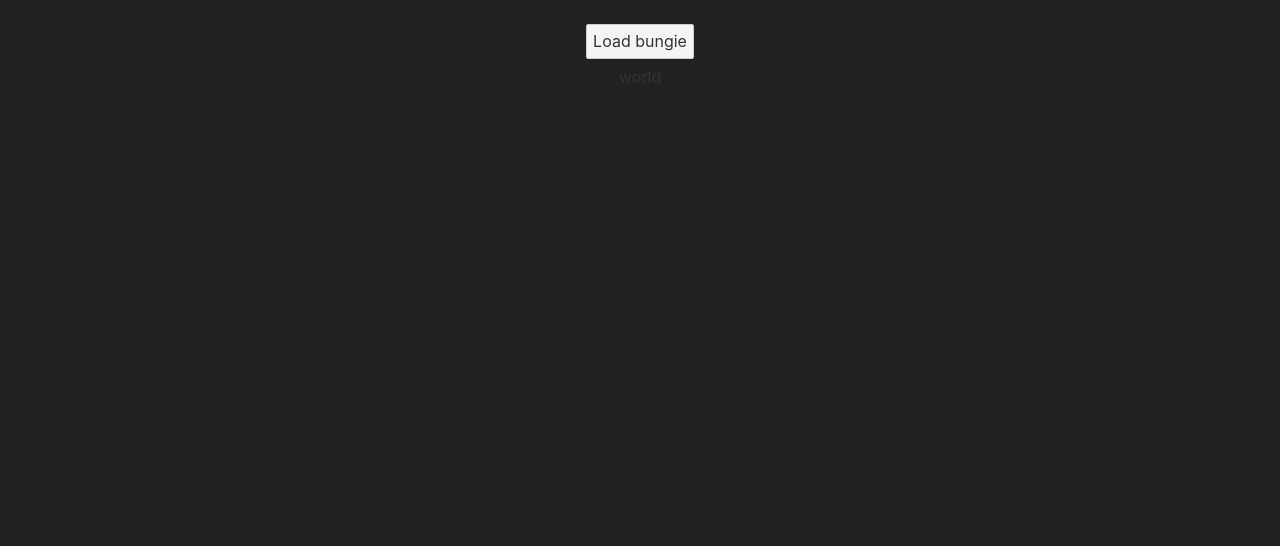
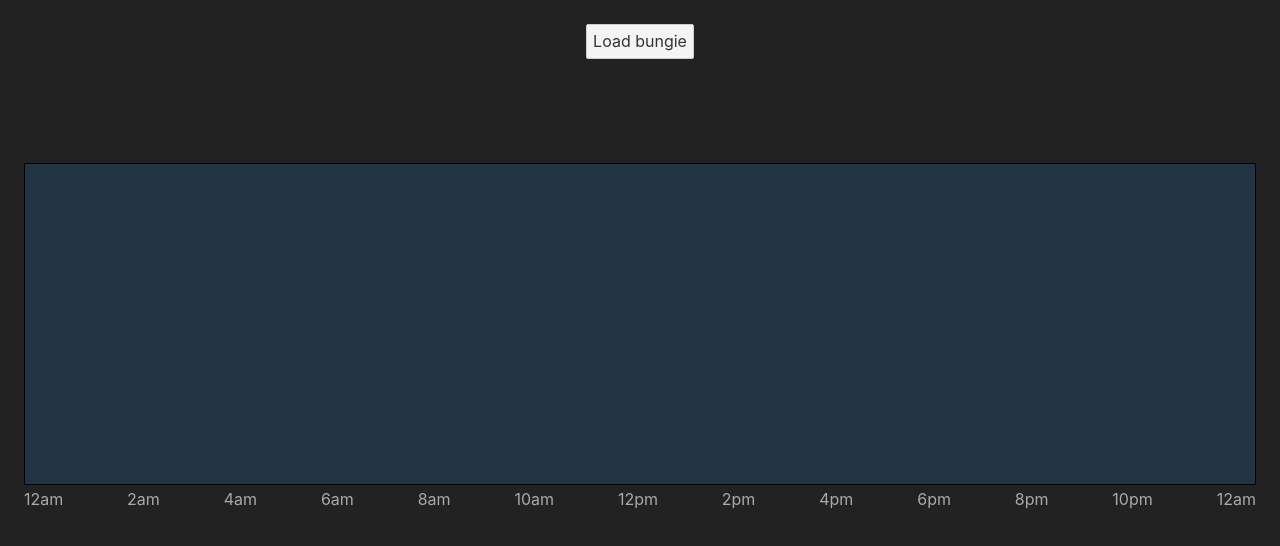
Before and after one commit to cody-1263/hawthorne, a Svelte app: page / in a window 1280 px wide. Shown: the top 546 px of the page. Built offline with nearby package versions, Linux system fonts and the light colour scheme.

Commit message:
+ ActivityDensityTimeline

```diff
--- a/public/global.css
+++ b/public/global.css
@@ -6,7 +6,7 @@ html, body {
 }
 
 body {
-	color: #333;
+	color: #aaa;
 	margin: 0;
 	padding: 8px;
 	box-sizing: border-box;
--- a/src/ActivityAnalyst.ts
+++ b/src/ActivityAnalyst.ts
@@ -1,4 +1,7 @@
+
+
 import { BungieRequestHelper, ActivityRawItem } from './BungieDataSources';
+import { ActivityDensityTimeline } from './ActivityDensityTimeline';
 
 
 /**
@@ -21,8 +24,26 @@ export class ActivityAnalyst {
     let activitiesHunter  = await brh.getActivities(membershipType, destinyMembershipId, characterIdHunter);
     let activities = activitiesTitan.concat(activitiesWarlock, activitiesHunter);
     let activeDays =  this.createDayItems(activities);
-    console.log(activeDays);
+    // console.log(activeDays);
     return activeDays;
+  }
+
+  async createDensityData() {
+    let membershipType = '3';
+		let destinyMembershipId = '4611686018505932007';
+
+		let characterIdTitan   = '2305843009677775102';
+		let characterIdWarlock = '2305843009697274837';
+		let characterIdHunter  = '2305843009704634319';
+
+		let brh = new BungieRequestHelper();
+	  let activitiesTitan   = await brh.getActivities(membershipType, destinyMembershipId, characterIdTitan);
+    let activitiesWarlock = await brh.getActivities(membershipType, destinyMembershipId, characterIdWarlock);
+    let activitiesHunter  = await brh.getActivities(membershipType, destinyMembershipId, characterIdHunter);
+    let activities = activitiesTitan.concat(activitiesWarlock, activitiesHunter);
+
+    let density = this.calcActivityDensity(activities);
+    return density;
   }
 
 
@@ -71,6 +92,27 @@ export class ActivityAnalyst {
   }
 
 
+
+  /**
+   * Return daily activity density
+   * @param activityRawItems activity items
+   * @returns
+   */
+  calcActivityDensity(activityRawItems: ActivityRawItem[]) {
+
+    let actTimeline = new ActivityDensityTimeline(true);
+
+    for (let item of activityRawItems) {
+      let dateStart = new Date(item.startTimeEpoch);
+      let dateEnd = new Date(item.startTimeEpoch + item.durationSeconds * 1000);
+
+      actTimeline.increaseActivityCounters(dateStart, dateEnd);
+    }
+
+    return actTimeline;
+  }
+
+
 }
 
 
--- /dev/null
+++ b/src/ActivityDensityTimeline.ts
@@ -0,0 +1,105 @@
+
+
+/**
+ * Class to store and edit activity counters for long periods of time
+ */
+export class ActivityDensityTimeline {
+
+  /** Timeline mode: long of one abstract day only */
+  _oneDayMode : boolean;
+
+  /** Timeline start Date value */
+  _timelineStartDate : Date;
+
+  /** Timeline item step size, in milliseconds */
+  _stepSize : number;
+
+  /** Array of activity counters */
+  timeline : number[];
+
+  /**
+   * Constructor of ActivityDensityTimeline objects
+   * @param startDate Timeline start Date value
+   */
+  constructor(oneDayMode : boolean) {
+    this._oneDayMode = oneDayMode;
+    this._stepSize = 600 * 1000;
+
+    if (this._oneDayMode) {
+      this._timelineStartDate = new Date(1900, 0, 1, 0, 0, 0);
+      this.timeline = new Array<number>(144);
+    }
+    else {
+      this._timelineStartDate = new Date(2020, 0, 1, 0, 0, 0);
+      this.timeline = new Array<number>(1000000);
+    }
+
+    this.timeline.fill(0);
+  }
+
+
+  /**
+   * Returns index to use in timeline array
+   * @param date target date
+   */
+  getTimelineIndex(date : Date) {
+    let targetDate = date;
+    if (this._oneDayMode) {
+      let hrs = date.getHours();
+      let mnt = date.getMinutes();
+      targetDate = new Date(1900, 0, 1, hrs, mnt, 0);
+    }
+
+    let diff = targetDate.getTime() - this._timelineStartDate.getTime();
+    let stepsDouble = diff / this._stepSize;
+    let index = Math.floor(stepsDouble);
+
+    return index;
+  }
+
+
+  /**
+   * Returns activity count at the specified time
+   * @param date target date
+   * @returns number of activities in that time
+   */
+  getActivityCount(date : Date) {
+    let index = this.getTimelineIndex(date);
+    return this.timeline[index];
+  }
+
+
+  /**
+   * Set activity counter at specified time to specified value
+   * @param date target date
+   * @param newValue new counter value
+   */
+  setActivityCount(date : Date, newValue : number) {
+    let index = this.getTimelineIndex(date);
+    this.timeline[index] = newValue;
+  }
+
+
+  /**
+   * Increase activity counter at specified time by 1
+   * @param date target date
+   */
+  increaseActivityCounter(date : Date) {
+    let index = this.getTimelineIndex(date);
+    this.timeline[index] += 1;
+  }
+
+
+  /**
+   * Increase activity counter between specified times by 1
+   * @param date target date
+   */
+  increaseActivityCounters(dateStart : Date, dateEnd : Date) {
+    let index1 = this.getTimelineIndex(dateStart);
+    let index2 = this.getTimelineIndex(dateEnd);
+    for (let i = index1; i <= index2; i++) {
+      this.timeline[i] += 1;
+    }
+  }
+
+}
--- a/src/App.svelte
+++ b/src/App.svelte
@@ -2,9 +2,8 @@
 
 	import { ActivityDisplayItem, BungieApiActivityItem } from './ItemsContainer';
 	import { BungieRequestHelper } from './BungieDataSources';
+	import { ActivityDensityTimeline } from './ActivityDensityTimeline';
 	import { ActivityAnalyst, ActivityDay, ActivityItem } from './ActivityAnalyst';
-
-	export let name: string;
 
 
 
@@ -14,11 +13,16 @@
 	displayItems.push(new ActivityDisplayItem(50,30));
 
 	let activityDayItems = new Array<ActivityDay>();
+	let activityDensity = new ActivityDensityTimeline(true);
+
+	let densityLegendItems = [ '12am', '2am', '4am','6am','8am','10am','12pm','2pm','4pm','6pm','8pm','10pm','12am',];
 
 	async function onBungieLoadClick() {
 
 		let act = new ActivityAnalyst();
-		activityDayItems = await act.createActivityData();
+		// activityDayItems = await act.createActivityData();
+		activityDensity = await act.createDensityData();
+		console.log(activityDensity.timeline);
 	}
 
 
@@ -30,7 +34,7 @@
 		<div> Load bungie</div>
 	</button>
 
-	<div>{name}</div>
+	<div style="height: 4rem;"></div>
 
 	{#each activityDayItems as dayItem}
 		<div style="color: #ddd;">{dayItem.caption}</div>
@@ -41,37 +45,16 @@
 		</div>
 	{/each}
 
-	<!-- <div class="bar-container">
-		{#each displayItems as item}
-			{#if item.marginLeft > 0}
-				<div class="bar-item"  style="margin-left: {item.marginLeft}%; width: {item.width}%" ></div>
-			{:else}
-				<div class="bar-item"  style="margin-left: {item.marginLeft}%; width: {item.width}%; border-left: 0px" ></div>
-			{/if}
+	<div class="density-container">
+		{#each activityDensity.timeline as itemNum}
+			<div class="density-item"  style="height: {itemNum * 4}px;"></div>
 		{/each}
 	</div>
-
-	<div class="bar-container">
-		{#each displayItems as item}
-			{#if item.marginLeft > 0}
-				<div class="bar-item"  style="margin-left: {item.marginLeft}%; width: {item.width}%" ></div>
-			{:else}
-				<div class="bar-item"  style="margin-left: {item.marginLeft}%; width: {item.width}%; border-left: 0px" ></div>
-			{/if}
+	<div class="density-legend">
+		{#each densityLegendItems as legendItemText}
+			<div>{legendItemText}</div>
 		{/each}
 	</div>
-
-	<div class="bar-container">
-		{#each displayItems as item}
-			{#if item.marginLeft > 0}
-				<div class="bar-item"  style="margin-left: {item.marginLeft}%; width: {item.width}%" ></div>
-			{:else}
-				<div class="bar-item"  style="margin-left: {item.marginLeft}%; width: {item.width}%; border-left: 0px" ></div>
-			{/if}
-		{/each}
-	</div> -->
-
-
 
 </main>
 
@@ -100,27 +83,36 @@
 		/* box-shadow: 0px 0px 5px #000; */
 	}
 
-
-
-	/* #bar-item-02 {
-		position: absolute;
-		background: blue;
-		width: 20%;
-		height: 100%;
-		margin-left: 0%;
-		border-right: solid 1px #000;
+	.density-container {
+		display: flex;
+		flex-direction: row;
+		flex-wrap: nowrap;
+		justify-content: space-between;
+		align-items: flex-end;
+		height: 320px;
+		border: solid 1px #000;
+		background-color: #223344;
+		margin-top: 32px;
+		margin-left: 0;
+		margin-right: 0;
+		border-radius: 0px;
 	}
 
-	#bar-item-03 {
-		position: absolute;
-		background: green;
-		width: 20%;
-		height: 100%;
-		margin-left: 50%;
-		border-left: solid 1px #000;
-		border-right: solid 1px #000;
-	} */
+	.density-item {
+		background-color: green;
+		width: 4px;
+	}
 
+	.density-legend {
+		display: flex;
+		flex-direction: row;
+		flex-wrap: nowrap;
+		justify-content: space-between;
+		align-items: flex-end;
+		margin-top: 4px;
+		margin-left: 0;
+		margin-right: 0;
+	}
 
 	main {
 		text-align: center;
@@ -129,13 +121,6 @@
 		margin: 0 auto;
 	}
 
-	/* h1 {
-		color: #ff3e00;
-		text-transform: uppercase;
-		font-size: 4em;
-		font-weight: 100;
-	} */
-
 	@media (min-width: 640px) {
 		main {
 			max-width: none;
--- a/src/BungieDataSources.ts
+++ b/src/BungieDataSources.ts
@@ -5,6 +5,9 @@
 
 // get characters
 // https://data.destinysets.com/api/Destiny2.GetProfile?membershipType=3&destinyMembershipId=4611686018505932007&components=200
+
+import { ActivityDensityTimeline } from './ActivityDensityTimeline';
+
 
 
 
@@ -16,7 +19,8 @@ export class BungieRequestHelper {
     this.apiToken = '84e133a91eea4882b9a0bf6f404ef782';
   }
 
-  async bungieGet(endpoint) {
+
+  async bungieGet(endpoint : string) {
     let bungoApiKey = '84e133a91eea4882b9a0bf6f404ef782';
     let bungoParam = { headers: {  'X-API-Key': bungoApiKey} };
     let apiRootPath = 'https://www.bungie.net/Platform';
@@ -45,6 +49,20 @@ export class BungieRequestHelper {
       let durationSeconds = jsonItem.values.activityDurationSeconds.basic.value;
       let activityId = jsonItem.activityDetails.referenceId;
 
+      // if (this._mybool) {
+
+      //   let adt = new ActivityDensityTimeline(true);
+
+      //   let myDate = new Date('2022-12-17T00:11:00.000+03:00');
+      //   let myDat2e = new Date('2022-06-15T00:19:00.000+03:00');
+      //   adt.increaseActivityCounter(myDate);
+      //   adt.increaseActivityCounter(myDat2e);
+
+      //   console.log(adt.timeline);
+
+      //   this._mybool = false;
+      // }
+
       let item = new ActivityRawItem(time, durationSeconds, activityId);
       items.push(item);
 
@@ -54,6 +72,8 @@ export class BungieRequestHelper {
 
     return items;
   }
+
+  _mybool : boolean = true;
 
 
 
@@ -67,7 +87,7 @@ export class BungieRequestHelper {
     let endpoint = `/Destiny2/${membershipType}/Profile/${membershipId}/LinkedProfiles/`;
     let requestResult = await this.bungieGet(endpoint);
     let dataJson = requestResult.Response;
-    console.log(dataJson);
+    // console.log(dataJson);
   }
 
 }
```
